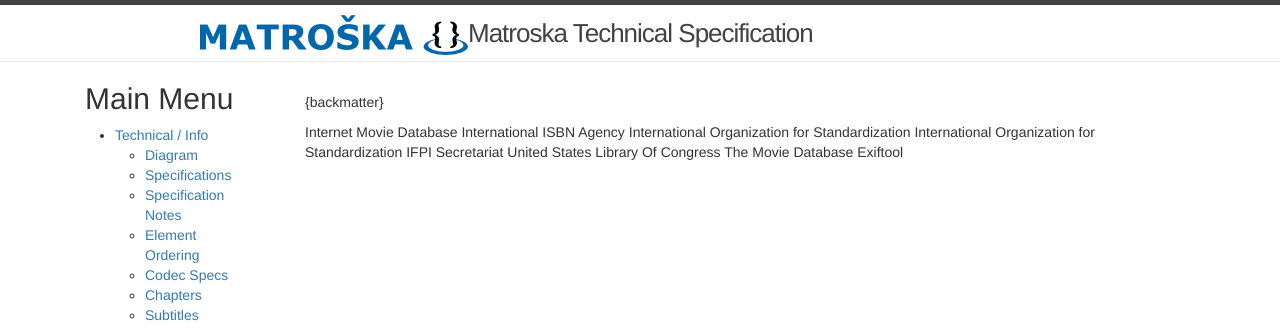
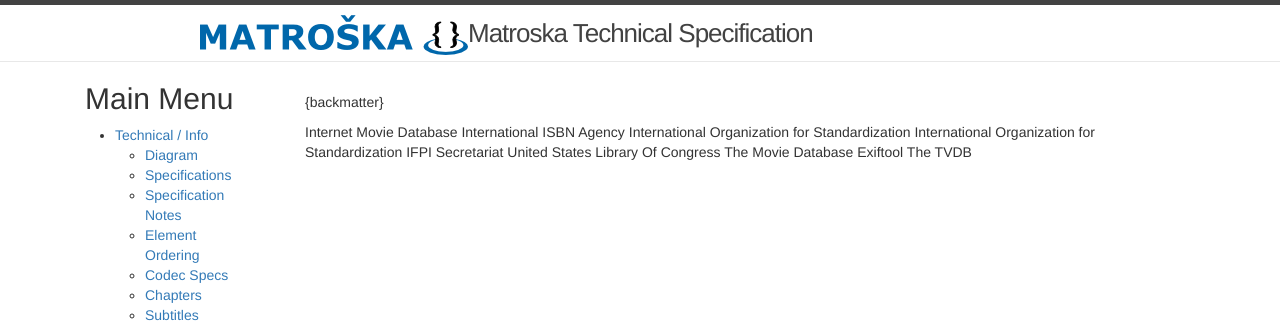
Before and after one commit to ietf-wg-cellar/matroska-specification, a Jekyll site: the page built from rfc_backmatter_tags.md, in a window 1280 px wide. Shown: the top 328 px of the page. Built offline with Jekyll 4.4.1, drawn with Linux system fonts in a browser that asks for light colours; our own code applies the rules of GitHub Pages for plain Markdown files.

Commit message:
use a normative reference for The TVDB ids
The source for Movies and TV Shows is different.
The API doesn't seem to be public but the IDs are visible on the website.

```diff
--- a/matroska_tags.xml
+++ b/matroska_tags.xml
@@ -348,7 +348,7 @@
       <description lang="en">The Movie DB "movie_id" or "tv_id" identifier for movies/TV shows [@!MovieDB]. The variable length digits string **MUST** be prefixed with either "movie/" or "tv/".</description>
     </tag>
     <tag name="TVDB" class="Identifiers" type="UTF-8">
-      <description lang="en">[The TV Database (TheTVDB)](https://www.thetvdb.com/) identifier. Variable length all-digits string identifying a TV Show.</description>
+      <description lang="en">The TV Database "Series ID" or "Episode ID" identifier for TV shows [@!TheTVDB]. Variable length all-digits string identifying a TV Show.</description>
     </tag>
     <tag name="PURCHASE_ITEM" class="Commercial" type="UTF-8">
       <description lang="en">URL to purchase this file. This is akin to the "WPAY" tag in [@!ID3v2].</description>
--- a/rfc_backmatter_tags.md
+++ b/rfc_backmatter_tags.md
@@ -114,3 +114,12 @@
     </author>
   </front>
 </reference>
+
+<reference anchor="TheTVDB" target="https://www.thetvdb.com/api-information">
+  <front>
+    <title>API documentation</title>
+    <author>
+      <organization>The TVDB</organization>
+    </author>
+  </front>
+</reference>
```
